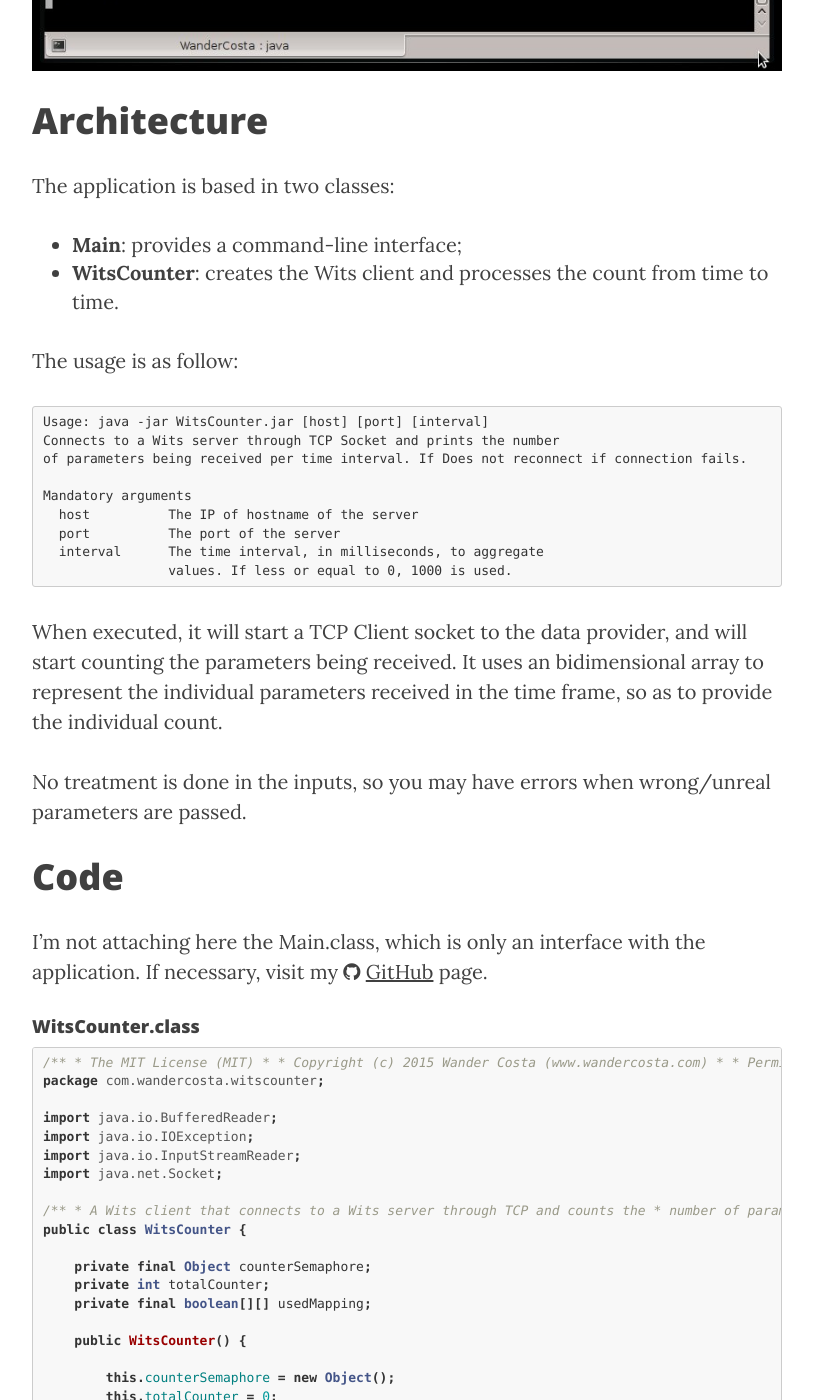
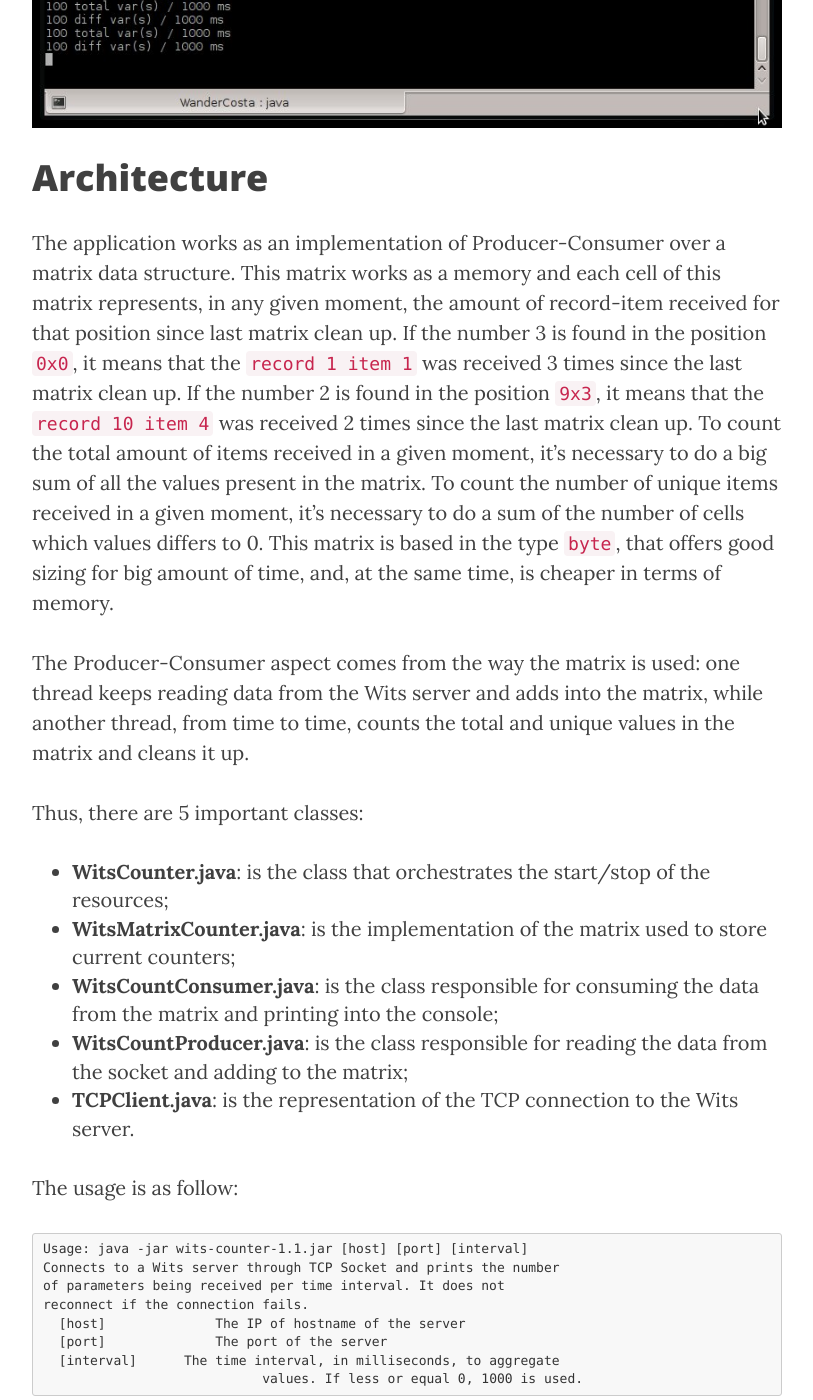
Before and after one commit to rwanderc/blog, a Jekyll site: the page built from _posts/2016-01-04-java-wits-counter.markdown, in a window 1280 px wide and 1400 px high, scrolled down 1491 px. Shown: the whole window, without its empty margins (233-1046 px from the left). Built offline with Jekyll 4.4.1, drawn with Linux system fonts in a browser that asks for light colours; nearby versions of some CDN libraries; emoji names are drawn with the system emoji font; comment, search, counter and statistics services are not loaded; some of the changed text lies outside the part shown.

Commit message:
Updating post

```diff
--- a/_posts/2016-01-04-java-wits-counter.markdown
+++ b/_posts/2016-01-04-java-wits-counter.markdown
@@ -18,21 +18,22 @@ tags:
 ---
 
 [github]:https://github.com/rwanderc
-[git-witscounter]:https://github.com/rwanderc/WitsCounter
+[git-witscounter]:https://github.com/rwanderc/wits-counter
 [blog-witsgenerator]:./java-witsgenerator
 
 Recently, I published a post of an application called [WitsGenerator][blog-witsgenerator] to provide random Wits data through a TCP port. Today I'm publishing another application related to the Oil & Gas business, but now it's to count the amount of parameters being transmitted through Wits.
 
-This application was compiled using Java 8, but you can compile also in previous versions of Java (maybe some adjustments will be necessary).
+For this project, I'm using:
+
+* Java JDK 8u73;
+* Maven 3.3.9.
 
 This [code][git-witscounter] is also available in my <i class="fa fa-github"></i> [GitHub][github] page. Feel free to comment if you have any doubt or suggestion. :smile:
 
 ### Licensing
-
 This software is licensed under the MIT license, what basically means that you can use it for any purpose ___without any warranty___. :warning:
 
 # Functionality
-
 This simple application provides 2 different information:
 
 * The total amount of parameters per time interval;
@@ -42,230 +43,50 @@ This simple application provides 2 different information:
 
 
 # Architecture
+The application works as an implementation of Producer-Consumer over a matrix data structure. This matrix works as a memory and each cell of this matrix represents, in any given moment, the amount of record-item received for that position since last matrix clean up. If the number 3 is found in the position `0x0`, it means that the `record 1 item 1` was received 3 times since the last matrix clean up. If the number 2 is found in the position `9x3`, it means that the `record 10 item 4` was received 2 times since the last matrix clean up.
+To count the total amount of items received in a given moment, it's necessary to do a big sum of all the values present in the matrix. To count the number of unique items received in a given moment, it's necessary to do a sum of the number of cells which values differs to 0.
+This matrix is based in the type `byte`, that offers good sizing for big amount of time, and, at the same time, is cheaper in terms of memory.
 
-The application is based in two classes:
+The Producer-Consumer aspect comes from the way the matrix is used: one thread keeps reading data from the Wits server and adds into the matrix, while another thread, from time to time, counts the total and unique values in the matrix and cleans it up.
 
-* **Main**: provides a command-line interface;
-* **WitsCounter**: creates the Wits client and processes the count from time to time.
+Thus, there are 5 important classes:
+
+* **WitsCounter.java**: is the class that orchestrates the start/stop of the resources;
+* **WitsMatrixCounter.java**: is the implementation of the matrix used to store current counters;
+* **WitsCountConsumer.java**: is the class responsible for consuming the data from the matrix and printing into the console;
+* **WitsCountProducer.java**: is the class responsible for reading the data from the socket and adding to the matrix;
+* **TCPClient.java**: is the representation of the TCP connection to the Wits server.
 
 The usage is as follow:
 
 {% highlight text %}
-Usage: java -jar WitsCounter.jar [host] [port] [interval]
+Usage: java -jar wits-counter-1.1.jar [host] [port] [interval]
 Connects to a Wits server through TCP Socket and prints the number
-of parameters being received per time interval. If Does not reconnect if connection fails.
-
-Mandatory arguments
-  host          The IP of hostname of the server
-  port          The port of the server
-  interval      The time interval, in milliseconds, to aggregate
-                values. If less or equal to 0, 1000 is used.
+of parameters being received per time interval. It does not
+reconnect if the connection fails.
+  [host]	      The IP of hostname of the server
+  [port]	      The port of the server
+  [interval]	  The time interval, in milliseconds, to aggregate
+		            values. If less or equal 0, 1000 is used.
 {% endhighlight %}
 
-When executed, it will start a TCP Client socket to the data provider, and will start counting the parameters being received. It uses an bidimensional array to represent the individual parameters received in the time frame, so as to provide the individual count.
-
-No treatment is done in the inputs, so you may have errors when wrong/unreal parameters are passed.
+When executed, it will start a TCP Client socket client to the data provider, and will start counting the parameters being received.
+No major treatment is done in the inputs, so you may have errors when wrong/unreal parameters are passed.
 
 # Code
+I'm not attaching here the Main.class. If necessary, visit my <i class="fa fa-github"></i> [GitHub][github] page.
 
-I'm not attaching here the Main.class, which is only an interface with the application. If necessary, visit my <i class="fa fa-github"></i> [GitHub][github] page.
+#### WitsCounter.java
+<script src="https://gist.github.com/rwanderc/117f0ce00d60832d9d50e2043284f881.js"></script>
 
-#### WitsCounter.class
+#### WitsMatrixCounter.java
+<script src="https://gist.github.com/rwanderc/2440e3e83c16c5d2b201139b2caaf2b8.js"></script>
 
-{% highlight java %}
-/**
- * The MIT License (MIT)
- *
- * Copyright (c) 2015 Wander Costa (www.wandercosta.com)
- *
- * Permission is hereby granted, free of charge, to any person obtaining a copy
- * of this software and associated documentation files (the "Software"), to deal
- * in the Software without restriction, including without limitation the rights
- * to use, copy, modify, merge, publish, distribute, sublicense, and/or sell
- * copies of the Software, and to permit persons to whom the Software is
- * furnished to do so, subject to the following conditions:
- *
- * The above copyright notice and this permission notice shall be included in
- * all copies or substantial portions of the Software.
- *
- * THE SOFTWARE IS PROVIDED "AS IS", WITHOUT WARRANTY OF ANY KIND, EXPRESS OR
- * IMPLIED, INCLUDING BUT NOT LIMITED TO THE WARRANTIES OF MERCHANTABILITY,
- * FITNESS FOR A PARTICULAR PURPOSE AND NONINFRINGEMENT. IN NO EVENT SHALL THE
- * AUTHORS OR COPYRIGHT HOLDERS BE LIABLE FOR ANY CLAIM, DAMAGES OR OTHER
- * LIABILITY, WHETHER IN AN ACTION OF CONTRACT, TORT OR OTHERWISE, ARISING FROM,
- * OUT OF OR IN CONNECTION WITH THE SOFTWARE OR THE USE OR OTHER DEALINGS IN THE
- * SOFTWARE.
- */
-package com.wandercosta.witscounter;
+#### WitsCountConsumer.java
+<script src="https://gist.github.com/rwanderc/4cbd7dedaca99f0257e131c5a3b3f7f2.js"></script>
 
-import java.io.BufferedReader;
-import java.io.IOException;
-import java.io.InputStreamReader;
-import java.net.Socket;
+#### WitsCountProducer.java
+<script src="https://gist.github.com/rwanderc/7a7bb59971d89cc18f8811b4f2bcbd8b.js"></script>
 
-/**
- * A Wits client that connects to a Wits server through TCP and counts the
- * number of parameters (total and individual) being received per time interval.
- *
- * @author Wander Costa (www.wandercosta.com)
- */
-public class WitsCounter {
-
-    private final Object counterSemaphore;
-    private int totalCounter;
-    private final boolean[][] usedMapping;
-
-    public WitsCounter() {
-
-        this.counterSemaphore = new Object();
-        this.totalCounter = 0;
-        this.usedMapping = new boolean[99][99];
-
-    }
-
-    public void start(String host, Integer port, Integer interval) {
-
-        if (interval <= 0) {
-            interval = 1000;
-            System.out.println("Overwriting interval to 1000ms...");
-        }
-
-        try {
-
-            startClient(host, port);
-
-            sleepUntilNextInterval(1000);
-
-            int countTotalParameters;
-
-            while (true) {
-
-                synchronized (counterSemaphore) {
-                    countTotalParameters = totalCounter;
-                    totalCounter = 0;
-                }
-
-                System.out.println(countTotalParameters + " total var(s) / " + interval + " ms");
-                System.out.println(countIndividualParameters(usedMapping) + " diff var(s) / " + interval + " ms");
-
-                sleepUntilNextInterval(interval);
-
-            }
-
-        } catch (Throwable ex) {
-
-            System.err.println("Unknown error. Halting...");
-            System.exit(1);
-
-        }
-
-    }
-
-    private void startClient(String host, int port) throws IOException {
-
-        Socket client = new Socket(host, port);
-        BufferedReader reader = new BufferedReader(new InputStreamReader(client.getInputStream()));
-
-        new Thread() {
-
-            @Override
-            public void run() {
-
-                String text = null;
-
-                while (true) {
-
-                    try {
-                        text = reader.readLine();
-                    } catch (Throwable ex) {
-                    }
-
-                    if (text != null) {
-                        countTotal(text);
-                    }
-
-                }
-
-            }
-
-        }.start();
-    }
-
-    private void countTotal(String data) {
-
-        if (data.isEmpty()) {
-            return;
-        }
-
-        int tmpCounter = 0;
-
-        do {
-
-            int linebreak = data.indexOf("\n");
-            String line;
-
-            if (linebreak == -1) {
-                line = data;
-                data = "";
-            } else {
-                line = data.substring(0, linebreak);
-                data = data.substring(linebreak + 1, data.length());
-            }
-
-            if (line != null) {
-
-                if (!line.startsWith("&&") && !line.startsWith("!!")) {
-
-                    try {
-
-                        int recIndex = Integer.valueOf(line.substring(0, 2));
-                        int itemIndex = Integer.valueOf(line.substring(2, 4));
-
-                        usedMapping[recIndex - 1][itemIndex - 1] = true;
-                        tmpCounter++;
-
-                    } catch (Throwable ex) {
-
-                    }
-
-                }
-
-            }
-
-        } while (!data.isEmpty());
-
-        synchronized (counterSemaphore) {
-            totalCounter += tmpCounter;
-        }
-
-    }
-
-    private int countIndividualParameters(boolean[][] mapping) {
-
-        int individualParameters = 0;
-
-        for (boolean[] record : mapping) {
-            for (boolean item : record) {
-                if (item) {
-                    individualParameters++;
-                    item = false;
-                }
-            }
-        }
-
-        return individualParameters;
-
-    }
-
-    private void sleepUntilNextInterval(long interval) {
-
-        long sleep = interval - (System.currentTimeMillis() % interval);
-        try {
-            Thread.sleep(sleep);
-        } catch (Throwable ex) {
-        }
-
-    }
-
-}
-{% endhighlight %}
+#### TCPClient.java
+<script src="https://gist.github.com/rwanderc/5c5e4dc98d0ff46d1d809c85dbeeb92b.js"></script>
```
